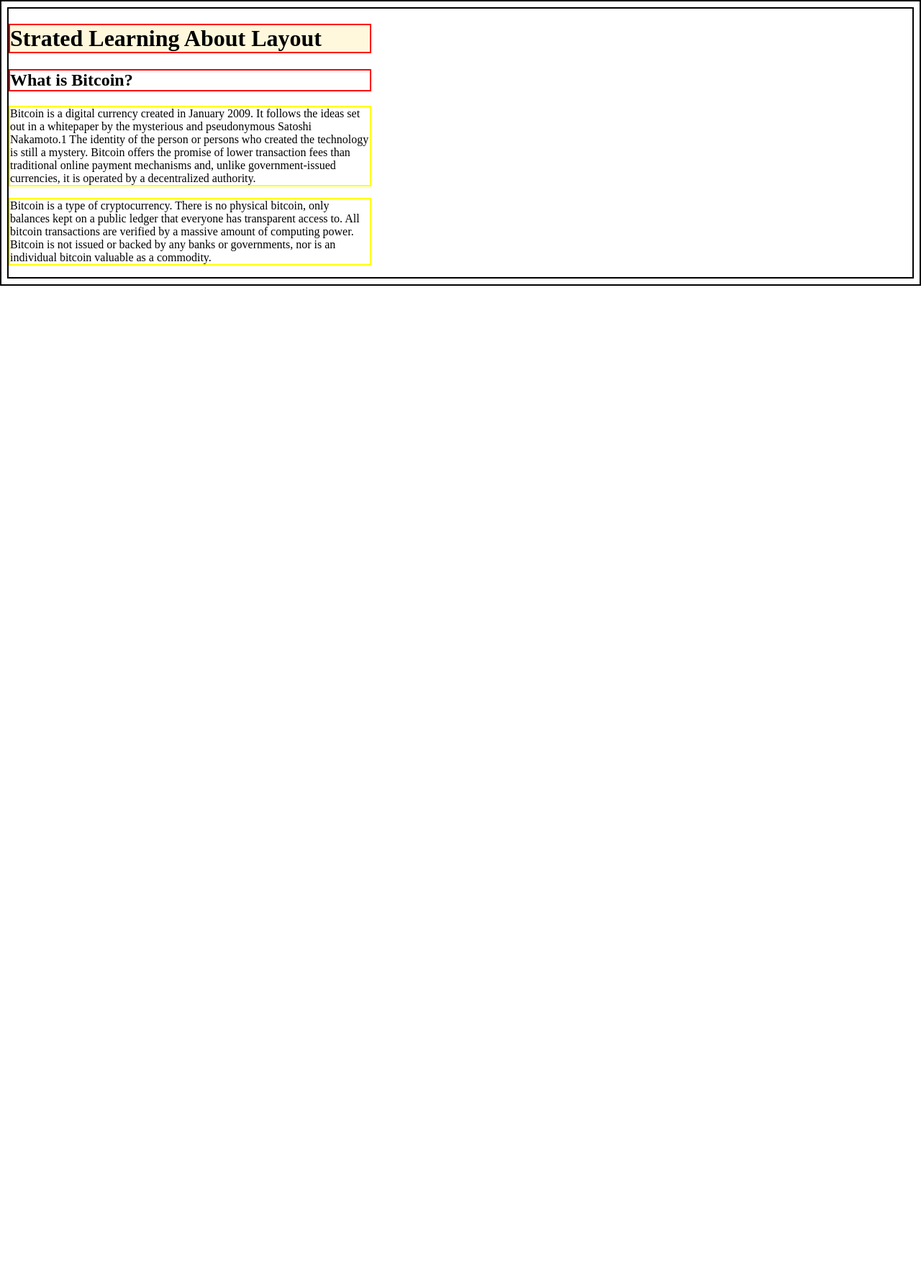
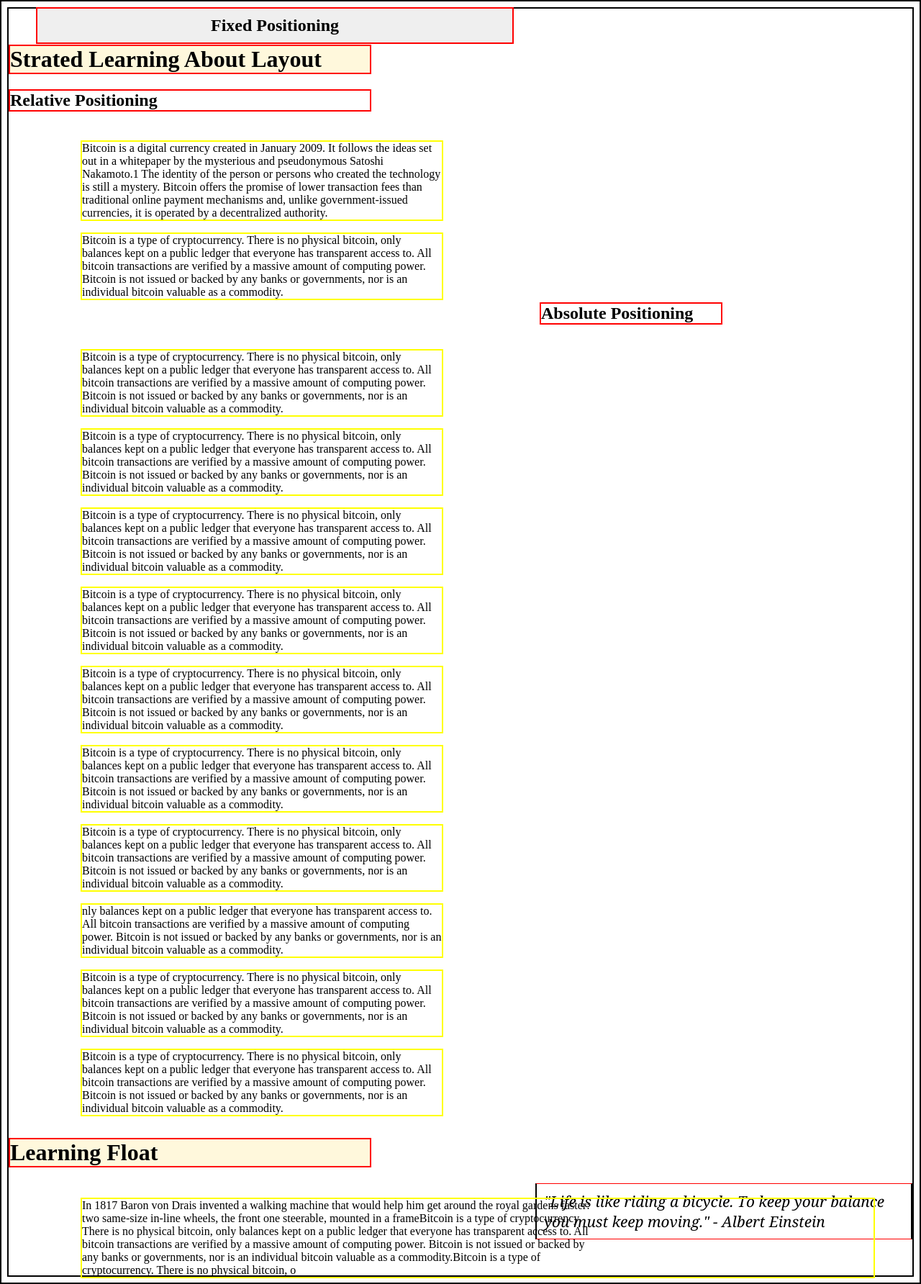
Before and after one commit to Shahwar-AK-Afridi/Full-Stack-Web-Development, a plain HTML site: page Css Practise/Chap(Layout).html in a window 1280 px wide. Shown: the whole page at 72% size. Before the commit the page ends 800 px from the top, so only its background shows below. Drawn offline with Linux system fonts and the light colour scheme.

Commit message:
Learing Layouts
Position fixed completed

```diff
--- a/Css Practise/Chap(Layout).css
+++ b/Css Practise/Chap(Layout).css
@@ -10,6 +10,7 @@ h1 {
     border: 2px solid red;
     background-color: cornsilk;
     width: 500px;
+    margin-top: 50px;
 }
 
 h2 {
@@ -20,5 +21,49 @@ h2 {
 p {
     border: 2px solid yellow;
     width: 500px;
-    position: static;
+    position: relative;
+    top: 20px;
+    left: 100px;
+    z-index: 10;
 }
+
+p.relative {
+    position: relative;
+    top: 20px;
+    left: 100px;
+}
+
+h2.Absolute {
+    position: absolute;
+    top: 400px;
+    left: 750px;
+    width: 250px;
+}
+
+h2.Fixed {
+    position: fixed;
+    top: 0px;
+    left: 50px;
+    padding: 10px;
+    margin: 10px auto 10px auto;
+    width: 50%;
+    background-color: #efefef;
+    text-align: center;
+    z-index: 5;
+}
+
+blockquote {
+    float: right;
+    width: 500px;
+    font-size: 130%;
+    font-style: italic;
+    font-family: Georgia, Times, serif;
+    margin: 0px 0px 10px 10px;
+    padding: 10px;
+    border-top: 1px solid red;
+    border-bottom: 1px solid red;
+}
+
+p.nigga {
+    width: 1100px;
+}
--- a/Css Practise/Chap(Layout).html
+++ b/Css Practise/Chap(Layout).html
@@ -12,12 +12,44 @@
 <body>
 
     <h1>Strated Learning About Layout</h1>
-    <h2>What is Bitcoin?</h2>
-    <p>Bitcoin is a digital currency created in January 2009. It follows the ideas set out in a whitepaper by the mysterious and pseudonymous Satoshi Nakamoto.1 The identity of the person or persons who created the technology is still a mystery. Bitcoin
+    <h2 class="Relative">Relative Positioning</h2>
+    <p class="relative">Bitcoin is a digital currency created in January 2009. It follows the ideas set out in a whitepaper by the mysterious and pseudonymous Satoshi Nakamoto.1 The identity of the person or persons who created the technology is still a mystery. Bitcoin
         offers the promise of lower transaction fees than traditional online payment mechanisms and, unlike government-issued currencies, it is operated by a decentralized authority.</p>
     <p>Bitcoin is a type of cryptocurrency. There is no physical bitcoin, only balances kept on a public ledger that everyone has transparent access to. All bitcoin transactions are verified by a massive amount of computing power. Bitcoin is not issued or
         backed by any banks or governments, nor is an individual bitcoin valuable as a commodity.</p>
+    <br>
+    <br>
+    <h2 class="Absolute">Absolute Positioning</h2>
+    <p>Bitcoin is a type of cryptocurrency. There is no physical bitcoin, only balances kept on a public ledger that everyone has transparent access to. All bitcoin transactions are verified by a massive amount of computing power. Bitcoin is not issued or
+        backed by any banks or governments, nor is an individual bitcoin valuable as a commodity.</p>
 
+
+    <h2 class="Fixed">Fixed Positioning</h2>
+    <p>Bitcoin is a type of cryptocurrency. There is no physical bitcoin, only balances kept on a public ledger that everyone has transparent access to. All bitcoin transactions are verified by a massive amount of computing power. Bitcoin is not issued or
+        backed by any banks or governments, nor is an individual bitcoin valuable as a commodity.</p>
+    <p>Bitcoin is a type of cryptocurrency. There is no physical bitcoin, only balances kept on a public ledger that everyone has transparent access to. All bitcoin transactions are verified by a massive amount of computing power. Bitcoin is not issued or
+        backed by any banks or governments, nor is an individual bitcoin valuable as a commodity.</p>
+    <p>Bitcoin is a type of cryptocurrency. There is no physical bitcoin, only balances kept on a public ledger that everyone has transparent access to. All bitcoin transactions are verified by a massive amount of computing power. Bitcoin is not issued or
+        backed by any banks or governments, nor is an individual bitcoin valuable as a commodity.</p>
+    <p>Bitcoin is a type of cryptocurrency. There is no physical bitcoin, only balances kept on a public ledger that everyone has transparent access to. All bitcoin transactions are verified by a massive amount of computing power. Bitcoin is not issued or
+        backed by any banks or governments, nor is an individual bitcoin valuable as a commodity.</p>
+    <p>Bitcoin is a type of cryptocurrency. There is no physical bitcoin, only balances kept on a public ledger that everyone has transparent access to. All bitcoin transactions are verified by a massive amount of computing power. Bitcoin is not issued or
+        backed by any banks or governments, nor is an individual bitcoin valuable as a commodity.</p>
+    <p>Bitcoin is a type of cryptocurrency. There is no physical bitcoin, only balances kept on a public ledger that everyone has transparent access to. All bitcoin transactions are verified by a massive amount of computing power. Bitcoin is not issued or
+        backed by any banks or governments, nor is an individual bitcoin valuable as a commodity.</p>
+    <p>nly balances kept on a public ledger that everyone has transparent access to. All bitcoin transactions are verified by a massive amount of computing power. Bitcoin is not issued or backed by any banks or governments, nor is an individual bitcoin valuable
+        as a commodity.</p>
+    <p>Bitcoin is a type of cryptocurrency. There is no physical bitcoin, only balances kept on a public ledger that everyone has transparent access to. All bitcoin transactions are verified by a massive amount of computing power. Bitcoin is not issued or
+        backed by any banks or governments, nor is an individual bitcoin valuable as a commodity.</p>
+    <p>Bitcoin is a type of cryptocurrency. There is no physical bitcoin, only balances kept on a public ledger that everyone has transparent access to. All bitcoin transactions are verified by a massive amount of computing power. Bitcoin is not issued or
+        backed by any banks or governments, nor is an individual bitcoin valuable as a commodity.</p>
+
+
+    <h1>Learning Float</h1>
+    <blockquote>"Life is like riding a bicycle. To keep your balance you must keep moving." - Albert Einstein</blockquote>
+    <p class="nigga">In 1817 Baron von Drais invented a walking machine that would help him get around the royal gardens faster: two same-size in-line wheels, the front one steerable, mounted in a frameBitcoin is a type of cryptocurrency. There is no physical bitcoin,
+        only balances kept on a public ledger that everyone has transparent access to. All bitcoin transactions are verified by a massive amount of computing power. Bitcoin is not issued or backed by any banks or governments, nor is an individual bitcoin
+        valuable as a commodity.Bitcoin is a type of cryptocurrency. There is no physical bitcoin, o </p>
 </body>
 
 </html>
```
